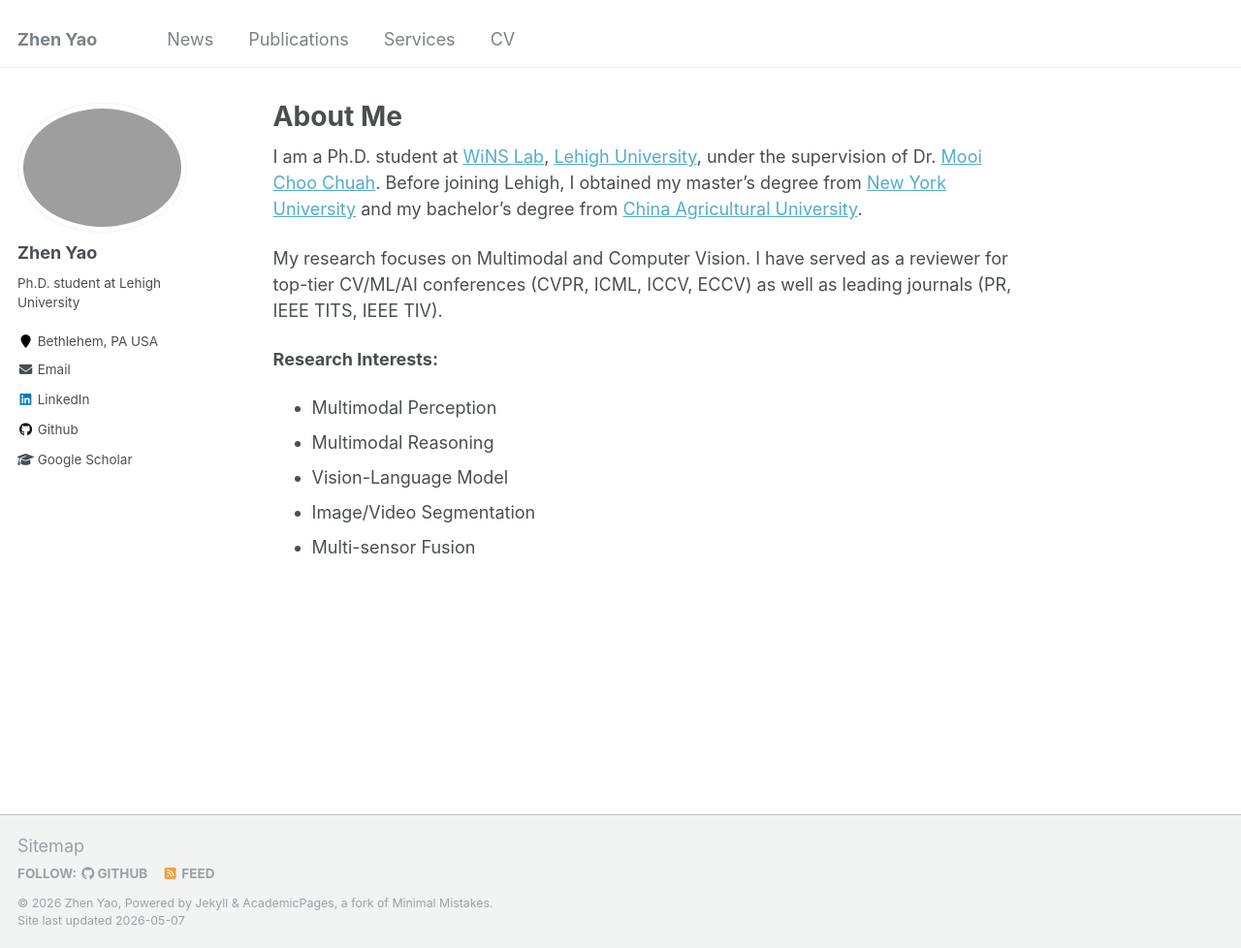
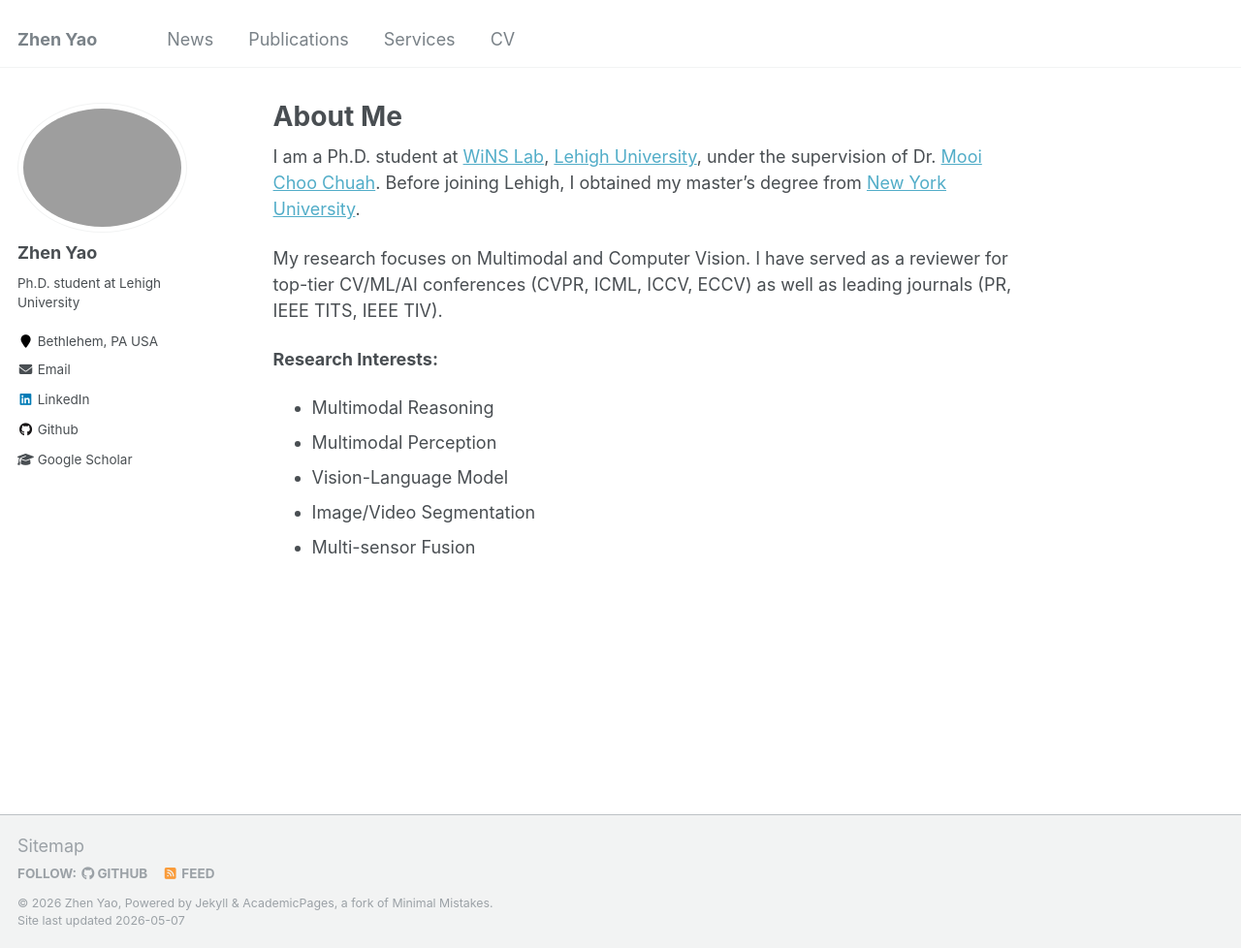
Before and after one commit to zyaocoder/zyaocoder.github.io, a Jekyll site: the page built from _pages/about.md, in a window 1280 px wide and 978 px high. Shown: the whole window at 97% size. Built offline with Jekyll 4.4.1, drawn with Linux system fonts in a browser that asks for light colours.

Commit message:
Update about.md

```diff
--- a/_pages/about.md
+++ b/_pages/about.md
@@ -7,13 +7,13 @@ redirect_from:
   - /about/
   - /about.html
 ---
-I am a Ph.D. student at [WiNS Lab](http://carina.cse.lehigh.edu/winslab/index.php), [Lehigh University](https://www2.lehigh.edu/), under the supervision of Dr. [Mooi Choo Chuah](https://www.cse.lehigh.edu/~chuah/). Before joining Lehigh, I obtained my master's degree from [New York University](https://www.nyu.edu/) and my bachelor's degree from [China Agricultural University](https://en.cau.edu.cn/).
+I am a Ph.D. student at [WiNS Lab](http://carina.cse.lehigh.edu/winslab/index.php), [Lehigh University](https://www2.lehigh.edu/), under the supervision of Dr. [Mooi Choo Chuah](https://www.cse.lehigh.edu/~chuah/). Before joining Lehigh, I obtained my master's degree from [New York University](https://www.nyu.edu/).
 
 My research focuses on Multimodal and Computer Vision. I have served as a reviewer for top-tier CV/ML/AI conferences (CVPR, ICML, ICCV, ECCV) as well as leading journals (PR, IEEE TITS, IEEE TIV).
 
 <strong>Research Interests:</strong>
+* Multimodal Reasoning
 * Multimodal Perception
-* Multimodal Reasoning
 * Vision-Language Model
 * Image/Video Segmentation
 * Multi-sensor Fusion
```
